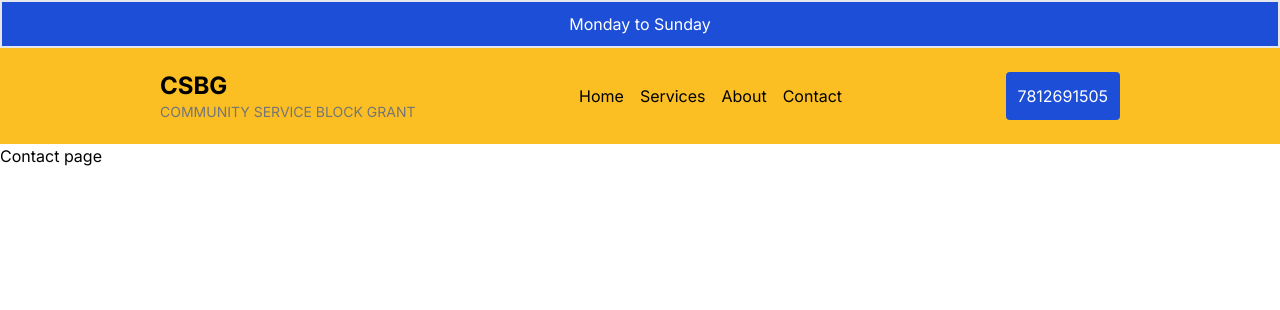
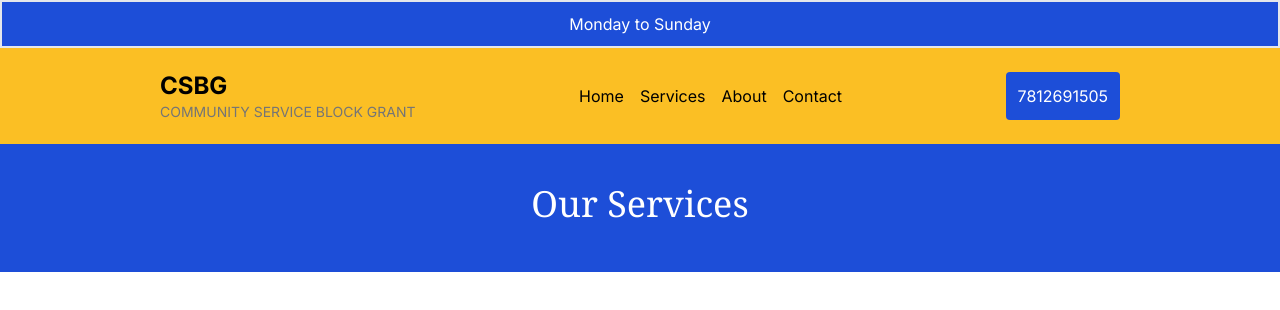
Before and after one commit to Richson-Tech/org, a Next.js app: page /contact in a window 1280 px wide. Shown: the top 310 px of the page. Built offline with nearby package versions, Linux system fonts and the light colour scheme.

Commit message:
new commits added

```diff
--- a/src/app/contact/page.jsx
+++ b/src/app/contact/page.jsx
@@ -2,7 +2,14 @@ import React from 'react'
 
 const page = () => {
   return (
-    <div>Contact page</div>
+    <div className='bg-blue-700 h-32 w-full pb-32'>
+      <div>
+      <h2 className="text-4xl font-serif text-white text-center pt-10 font-normal">
+          Our Services
+        </h2>
+      </div>
+
+    </div>
   )
 }
 
```
